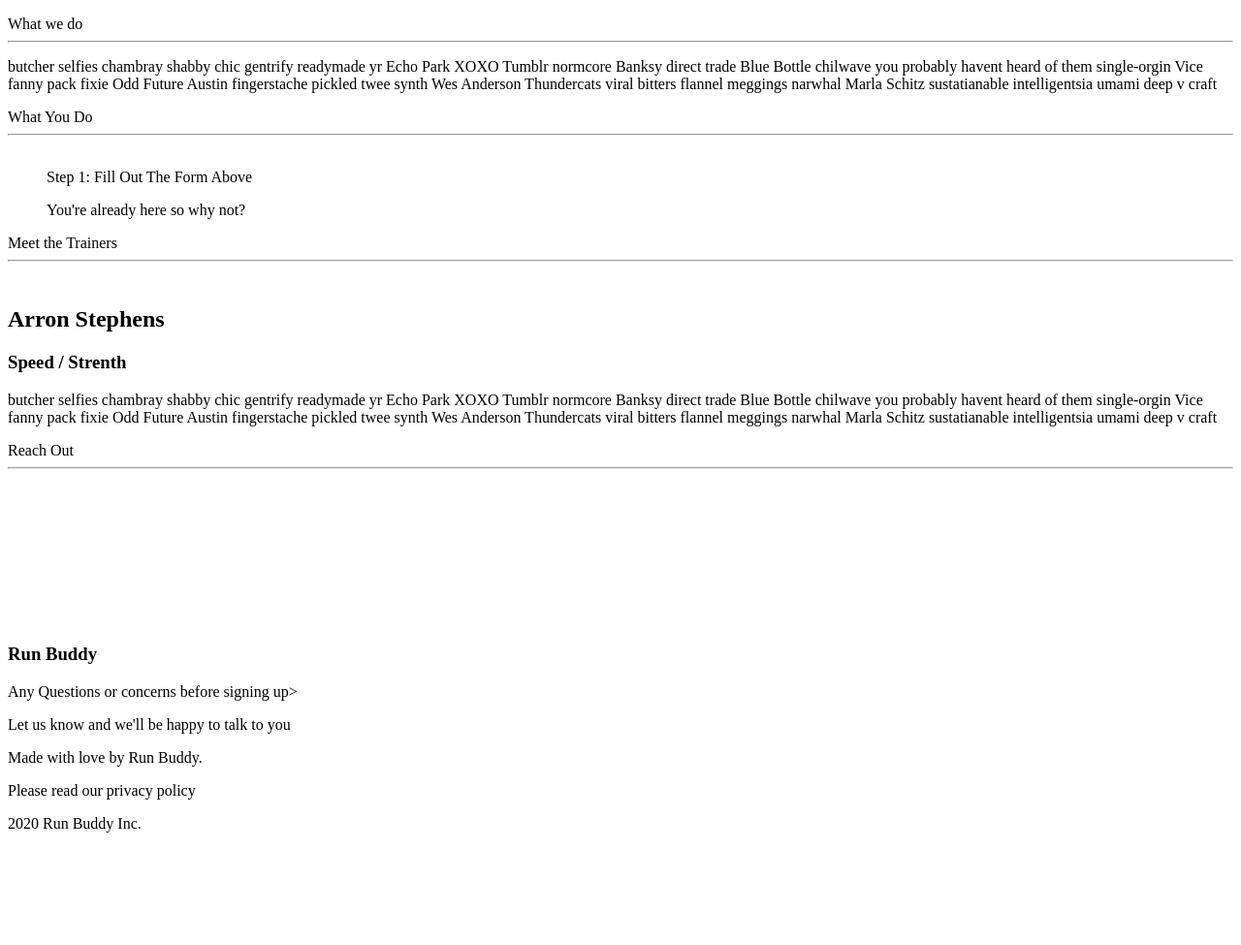
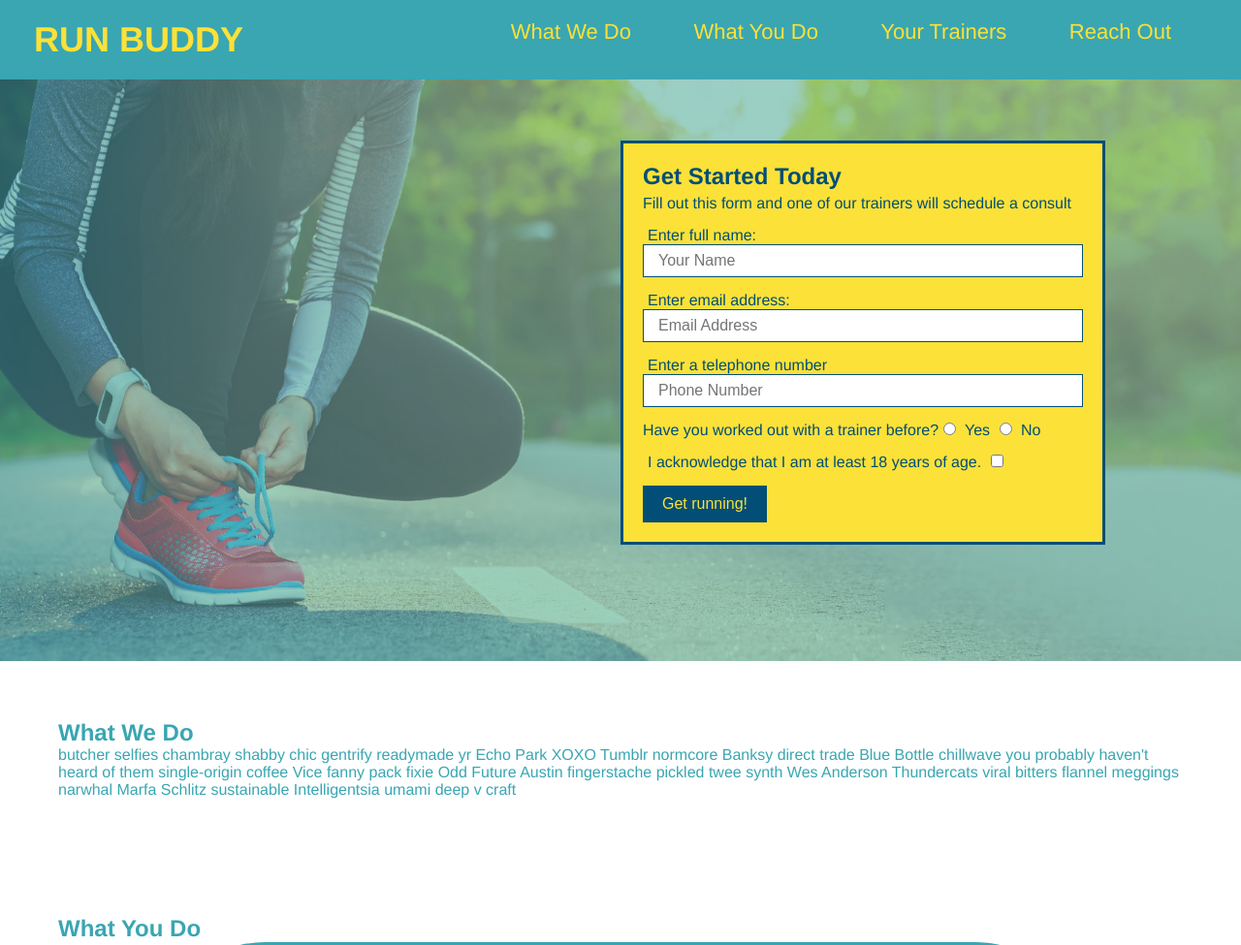
Before and after one commit to Sha-94/run-buddy, a plain HTML site: page index.html in a window 1280 px wide. Shown: the top 975 px of the page at 97% size. Before the commit the page ends 875 px from the top, so only its background shows below. Drawn offline with Linux system fonts and the light colour scheme.

Commit message:
nav, added form, text and icons for WYD/WWD and styling

```diff
--- /dev/null
+++ b/assets/stylesheet.css
@@ -0,0 +1,119 @@
+* {
+    margin: 0;
+    padding: 0;
+    box-sizing: border-box;
+  }
+
+body {
+    color: #39a6b2;
+    font-family: Helvetica, Arial, sans-serif;
+  }
+
+header {
+    padding: 20px 35px;
+    background-color: #39a6b2;
+}
+
+header h1 {
+    font-weight: bold;
+    font-size: 36px;
+    color: #fce138;
+    margin: 0;
+    display: inline;
+}
+
+header a {
+    text-decoration: none;
+    color: #fce138;
+}
+
+header nav {
+    float: right;
+    margin: 0 7px;
+}
+
+header nav ul li {
+    display: inline;
+}
+
+header nav ul li a {
+    margin: 0 30px;
+    font-weight: lighter;
+    font-size: 22px;
+  }
+
+  footer {
+    background: #fce138;
+    width: 100%;
+    padding: 40px 35px;
+  }
+
+  footer h2 {
+    display: inline;
+    color: #024e76;
+    font-size: 30px;
+    margin: 0;
+  }
+
+  footer div {
+    float: right;
+    line-height: 1.5;
+    text-align: right;
+  }
+
+  footer a {
+    color: #024e76;
+  }
+  section {
+    padding: 60px;
+  }
+
+  .hero {
+    background-image: url("../assets/images/hero-bg.jpg");
+    height: 600px;
+    background-size: cover;
+    background-position: center;
+    position: relative;
+  }
+
+  .hero-form h3 {
+    font-size: 24px;
+    margin: 0;
+  }
+
+  .hero-form p {
+    margin: 5px 0 15px 0;
+  }
+
+  .hero-form label {
+    margin: 0 5px;
+  }
+
+  .form-input {
+    border: 1px solid #024e76;
+    display: block;
+    padding: 7px 15px;
+    font-size: 16px;
+    color: #024e76;
+    width: 100%;
+    margin-bottom: 15px;
+  }
+
+  .hero-form {
+    border: 3px solid #024e76;
+    background-color: #fce138;
+    padding: 20px;
+    width: 500px;
+    color: #024e76;
+    position: absolute;
+    bottom: 120px;
+    right: 140px;
+  }
+
+  .hero-form button {
+    color: #fce138;
+    background-color: #024e76;
+    border: none;
+    padding: 10px 20px;
+    font-size: 16px;
+  }
--- a/index.html
+++ b/index.html
@@ -3,70 +3,116 @@
 <head>
     <meta charset="UTF-8">
     <meta name="viewport" content="width=device-width, initial-scale=1.0">
+    <link rel="stylesheet" href="./assets/stylesheet.css">
     <title>Run Buddy</title>
 </head>
 <body>
- <section>
-     <nav> </nav>
-     <figure>
-         <form action="post">
+    <header>
+        <h1>
+          <a href="/">RUN BUDDY</a>
+        </h1>
+        <nav>
+          <ul>
+            <li>
+              <a href="#what-we-do">What We Do</a>
+            </li>
+            <li>
+              <a href="#what-you-do">What You Do</a>
+            </li>
+            <li>
+              <a href="#your-trainers">Your Trainers</a>
+            </li>
+            <li>
+              <a href="#reach-out">Reach Out</a>
+            </li>
+          </ul>
+        </nav>
+      </header>
+<!-- hero/jumbotron -->
+<section class="hero">
+  <div>
+    <form class="hero-form" >
+      <h3>Get Started Today</h3>
+      <p>Fill out this form and one of our trainers will schedule a consult</p>
+      <label for="name">Enter full name: </label>
+      <input type="text" placeholder="Your Name" name="name" id="name" class="form-input"/>
+      <label for="email"> Enter email address:</label>
+      <input type="email" placeholder="Email Address" name="email" id="email" class="form-input" >
+      <label for="phone">Enter a telephone number</label>
+      <input type="tel" placeholder="Phone Number" name="phone" id="phone" class="form-input">
+      <p>
+        Have you worked out with a trainer before?
+        <input type="radio" name="trainer-confirm" id="trainer-yes">
+        <label for="trainer-yes">Yes</label>
+        <input type="radio" name="trainer-confirm" id="trainer-no">
+        <label for="trainer-no">No</label>
+      </p>
+      <p>
+        <label for="checkbox" >
+          I acknowledge that I am at least 18 years of age.
+        </label>
+        <input type="checkbox" name="age-confirm" id="checkbox" />
+      </p>
+      <button type="submit">
+        Get running!
+      </button>
+    </form>
+  </div>
+</section>
 
-         </form>
-     </figure>
- </section>
- <section>
-     <header>What we do</header>
-     <hr>
-     <p>butcher selfies chambray shabby chic gentrify readymade yr Echo Park XOXO Tumblr normcore Banksy direct
-         trade Blue Bottle chilwave you probably havent heard of them single-orgin Vice fanny pack fixie Odd Future Austin
-         fingerstache pickled twee synth Wes Anderson Thundercats viral bitters flannel meggings narwhal Marla Schitz
-         sustatianable intelligentsia umami deep v craft
+<!-- "what we do" section -->
+<section id="what-we-do">
+  <h2>What We Do</h2>
+  <p>
+    butcher selfies chambray shabby chic gentrify readymade yr Echo Park XOXO Tumblr normcore Banksy direct trade Blue Bottle chillwave you probably haven't heard of them single-origin coffee Vice fanny pack fixie Odd Future Austin fingerstache pickled twee synth Wes Anderson Thundercats viral bitters flannel meggings narwhal Marfa Schlitz sustainable Intelligentsia umami deep v craft
   </p>
 </section>
- <section>
-     <header>What You Do</header>
-     <hr>
-     <figure>
-         <img src="" alt="">
-         <figcaption>Step 1: Fill Out The Form Above</figcaption>
-         <p>You're already here so why not? </p>
-     </figure>
- </section>
- <section>
-     <header>Meet the Trainers</header>
-     <hr>
+
+<!-- "what you do" section -->
+<section id="what-you-do">
+  <h2>What You Do</h2>
+
   <div>
-         <img src="" alt="">
-         <div>
-             <h2>Arron Stephens</h2>
-             <h3>Speed / Strenth</h3>
-             <p>butcher selfies chambray shabby chic gentrify readymade yr Echo Park XOXO Tumblr normcore Banksy direct
-                trade Blue Bottle chilwave you probably havent heard of them single-orgin Vice fanny pack fixie Odd Future Austin
-                fingerstache pickled twee synth Wes Anderson Thundercats viral bitters flannel meggings narwhal Marla Schitz
-                sustatianable intelligentsia umami deep v craft
-            </p>
+    <img src="./assets/images/step-1.svg" alt="">
+    <h3>Step 1: Fill Out the Form Above.</h3>
+    <p>You're already here, so why not?</p>
   </div>
 
+  <div>
+    <img src="./assets/images/step-2.svg" alt="">
+    <h3>Step 2: Consult with One of Our Trainers.</h3>
+    <p>Are you here to build muscle, lose weight, or just feel good?</p>
+  </div>
+
+  <div>
+    <img src="./assets/images/step-3.svg" alt="">
+    <h3>Step 3: Get Running.</h3>
+    <p>Hit the ground running (literally) once your trainer lays out your plan.</p>
+  </div>
+
+  <div>
+    <img src="./assets/images/step-4.svg" alt="">
+    <h3>Step 4: See Results.</h3>
+    <p>Bi-weekly checkins with your trainer will keep you focused</p>
   </div>
 </section>
+
+<!-- "meet the trainers" section -->
 <section>
-     <header>Reach Out</header>
-     <hr>
-     <object data="" type=""></object>
+  <h2>Meet The Trainers</h2>
+</section>
+
+<!-- "reach out" section -->
+<section>
+  <h2>Reach Out</h2>
+</section>
+
+<!-- footer -->
+<footer>
+  <h2>❤️ Made with love by Run Buddy.</h2>
   <div>
-         <h3>Run Buddy</h3>
-         <p> Any Questions or concerns before signing up></p>
-         <p>Let us know and we'll be happy to talk to you </p>
-
-     </div>
- </section>
-<footer>
-    <div>
-        <p>Made with love by Run Buddy.</p>
-    </div>
-    <div>
-        <p>Please read our privacy policy</p>
-        <p>2020 Run Buddy Inc.</p>
+    <a href="#">Read Our Privacy Policy</a><br />
+    &copy; 2019 Run Buddy, Inc.
   </div>
 </footer>
 </body>
```
Also changed, not shown: assets/images/hero-bg.jpg (added), assets/images/step-1.svg (added), assets/images/step-2.svg (added), assets/images/step-3.svg (added), assets/images/step-4.svg (added). Lines whose indentation alone changed are shown as unchanged.
